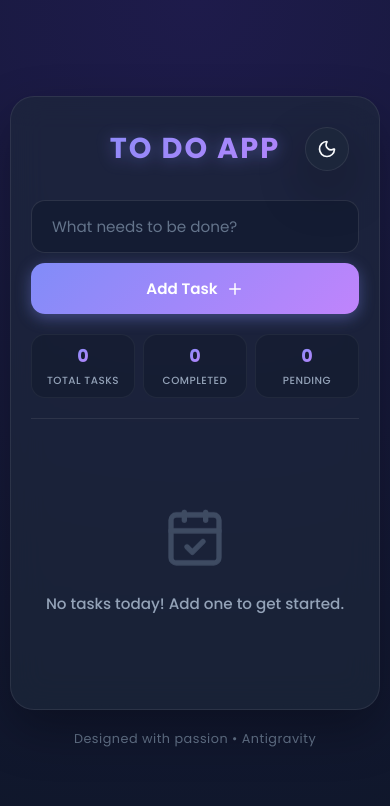
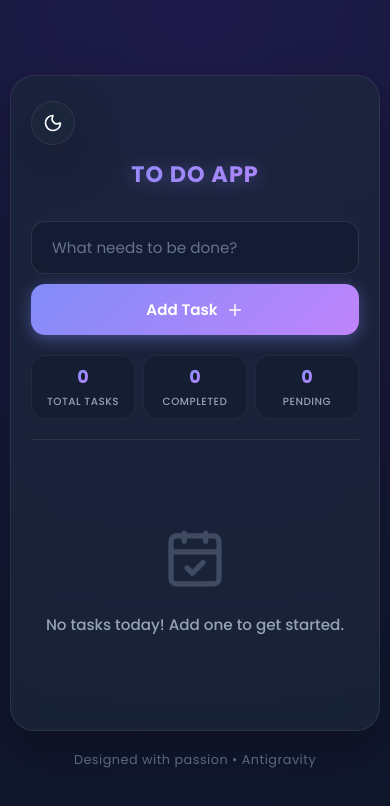
Before and after one commit to harshgit15/To-Do-App-Anti-, a website: page index.html in a window 390 px wide. Drawn offline with nearby package versions, Linux system fonts and the light colour scheme.

Commit message:
Your message

```diff
--- a/index.html
+++ b/index.html
@@ -11,18 +11,18 @@
     <link href="https://fonts.googleapis.com/css2?family=Poppins:wght@300;400;500;600;700&display=swap" rel="stylesheet">
     <!-- Lucide Icons -->
     <script src="https://unpkg.com/lucide@latest"></script>
-    <link rel="stylesheet" href="style.css?v=3">
+    <link rel="stylesheet" href="style.css?v=5">
 </head>
 <body>
     <div class="app-background"></div>
     <div class="app-container">
         <main class="main-card">
             <header class="app-header">
-                <h1 class="app-title">TO DO APP</h1>
                 <button id="theme-toggle" class="btn-icon theme-btn" aria-label="Toggle light/dark theme">
                     <i data-lucide="moon" class="theme-icon-dark"></i>
                     <i data-lucide="sun" class="theme-icon-light"></i>
                 </button>
+                <h1 class="app-title">TO DO APP</h1>
             </header>
             <!-- Task Input Form -->
             <form id="todo-form" class="todo-form">
--- a/style.css
+++ b/style.css
@@ -114,10 +114,11 @@ body {
 
 /* Header */
 .app-header {
-    position: relative;
+    display: flex;
+    flex-direction: column;
     width: 100%;
-    padding: 10px 0;
-    text-align: center;
+    padding: 5px 0 10px 0;
+    gap: 12px;
 }
 
 .app-title {
@@ -129,6 +130,9 @@ body {
     -webkit-text-fill-color: transparent;
     filter: drop-shadow(0 2px 8px var(--accent-glow));
     text-transform: uppercase;
+    text-align: center;
+    width: 100%;
+    padding: 0;
 }
 
 /* Theme Toggle Button */
@@ -144,25 +148,23 @@ body {
 }
 
 .theme-btn {
-    position: absolute;
-    right: 10px;
-    top: 50%;
-    transform: translateY(-50%);
+    align-self: flex-start;
     width: 44px;
     height: 44px;
     background: var(--card-bg);
     border: 1px solid var(--card-border);
     box-shadow: var(--card-shadow);
     color: var(--text-primary);
+    position: relative;
     overflow: hidden;
 }
 
 .theme-btn:hover {
-    transform: translateY(-50%) rotate(15deg) scale(1.05);
+    transform: rotate(15deg) scale(1.05);
 }
 
 .theme-btn:active {
-    transform: translateY(-50%) scale(0.95);
+    transform: scale(0.95);
 }
 
 .theme-icon-dark, .theme-icon-light {
@@ -624,7 +626,9 @@ body {
         gap: 20px;
     }
     .app-title {
-        font-size: 1.8rem;
+        font-size: 1.4rem;
+        letter-spacing: 1px;
+        padding: 0;
     }
     .input-group {
         flex-direction: column;
```
